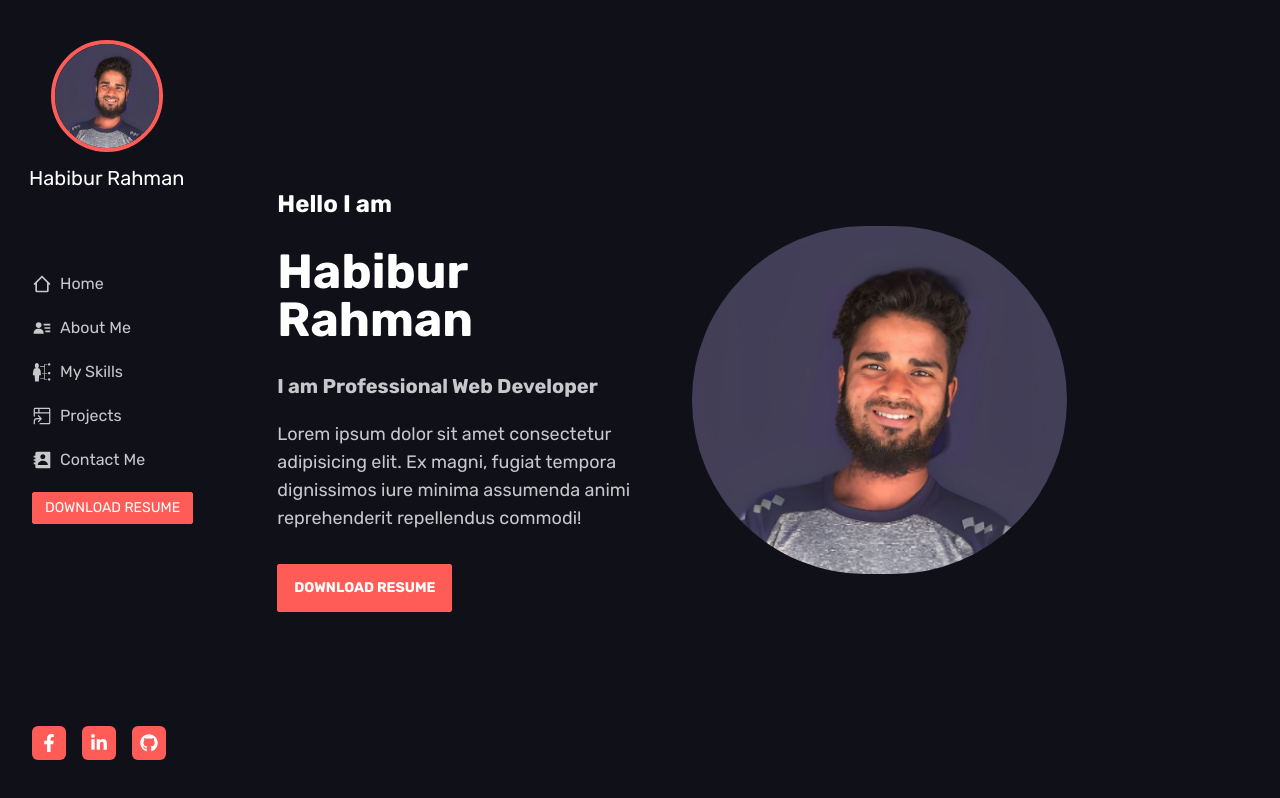
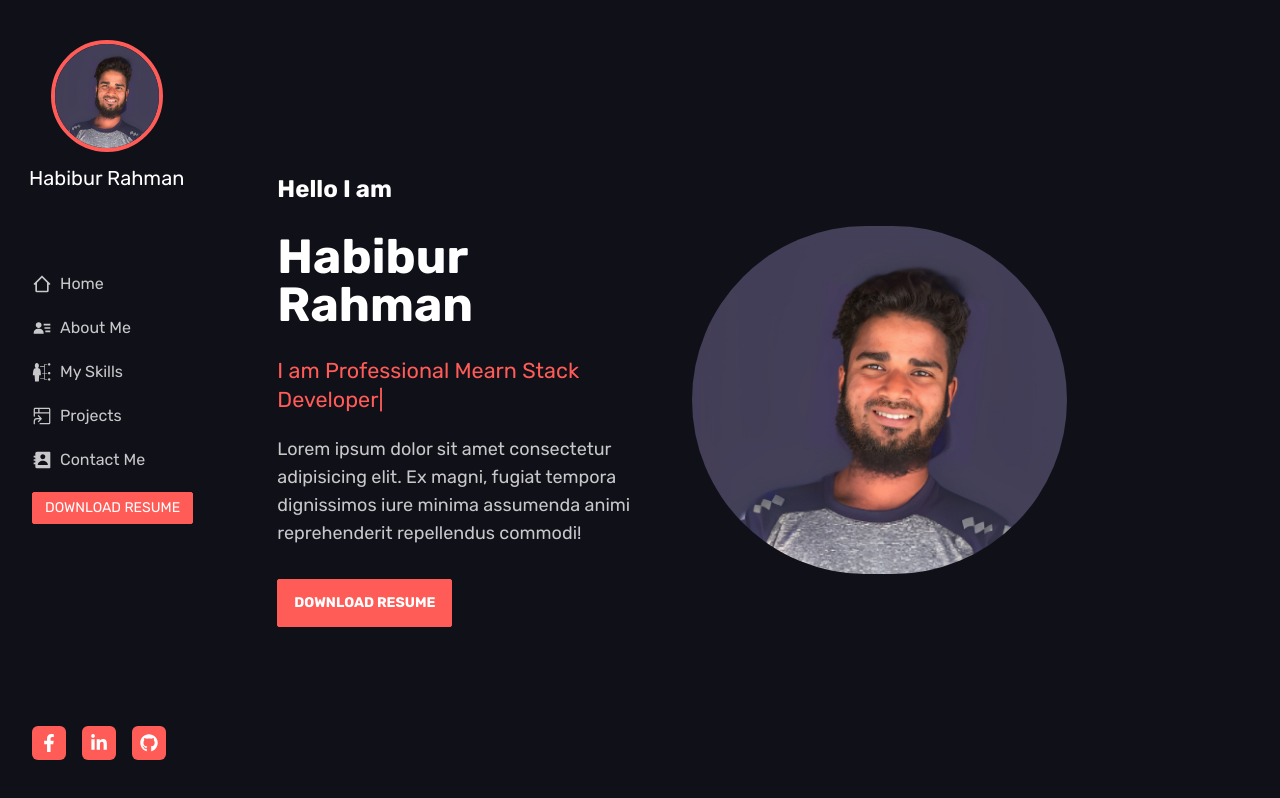
Before and after one commit to habibur-pro/portfolio-2, a React (Vite) app: page / in a window 1280 px wide. Built offline with nearby package versions, Linux system fonts and the light colour scheme.

Commit message:
added auto typed

```diff
--- a/package.json
+++ b/package.json
@@ -13,7 +13,8 @@
     "react": "^18.2.0",
     "react-dom": "^18.2.0",
     "react-icons": "^4.10.1",
-    "react-scroll": "^1.8.9"
+    "react-scroll": "^1.8.9",
+    "react-type-animation": "^3.1.0"
   },
   "devDependencies": {
     "@types/react": "^18.0.37",
--- a/src/components/Home/Home.jsx
+++ b/src/components/Home/Home.jsx
@@ -1,3 +1,4 @@
+import { TypeAnimation } from 'react-type-animation';
 import photo from '../../assets/photo.jpg'
 
 const Home = () => {
@@ -6,7 +7,26 @@ const Home = () => {
             <div className='md:w-1/2'>
                 <h3 className="text-2xl font-bold text-white">Hello I am</h3>
                 <h1 className="text-5xl font-bold text-white my-7">Habibur Rahman</h1>
-                <h4 className="font-bold text-xl">I am Professional Web Developer</h4>
+                <h4 className=" text-lg">
+                    <TypeAnimation className='text-primary'
+                        sequence={[
+                            // Same substring at the start will only be typed once, initially
+                            'I am Professional Front-End Developer',
+                            1000,
+                            'I am Professional Mearn Stack Developer',
+                            1000,
+                            'I am Professional React Developer',
+                            1000,
+
+                        ]}
+                        speed={50}
+                        style={{ fontSize: '1.2em' }}
+                        repeat={Infinity}
+                    />
+                </h4>
+
+
+
                 <p className="mt-5 text-lg font-normal">Lorem ipsum dolor sit amet consectetur adipisicing elit. Ex magni, fugiat tempora dignissimos iure minima assumenda animi reprehenderit repellendus commodi!</p>
                 <button className='btn btn-primary rounded-sm text-white mt-8'>Download Resume</button>
             </div>
```
Also changed, not shown: 1 other file (tests, documents, lock files or other folders).
